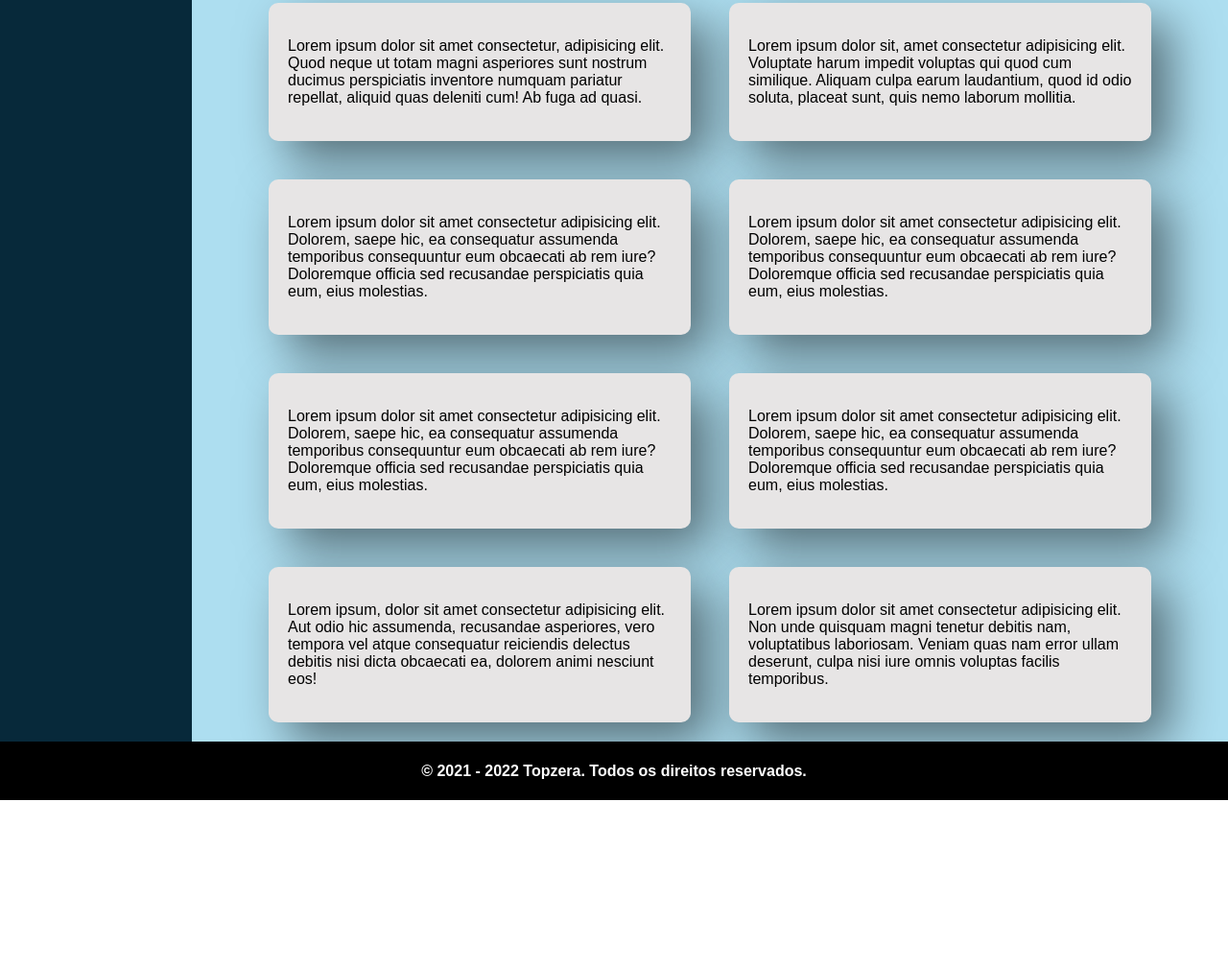
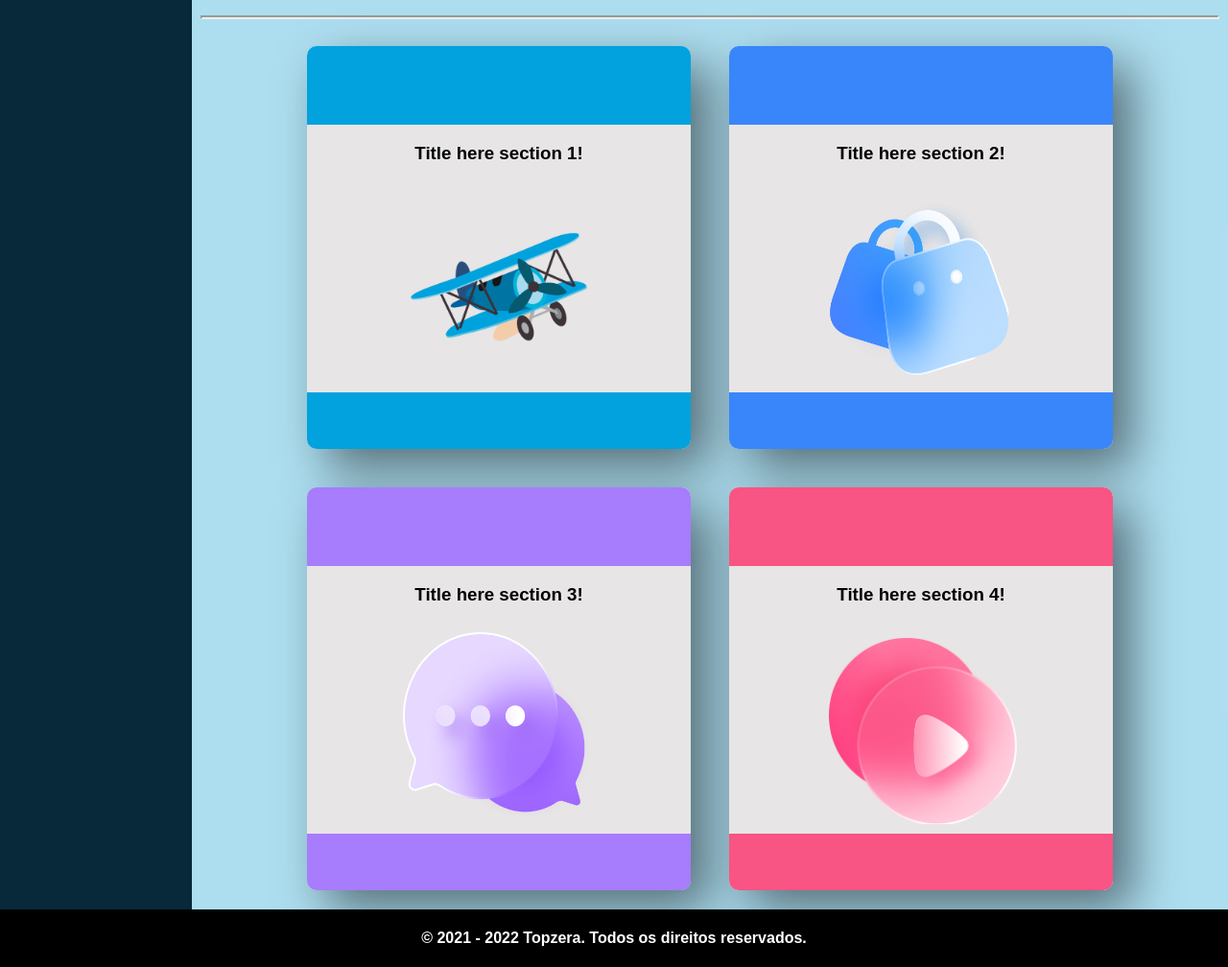
Before and after one commit to ClaytonMatos84/animations, a plain HTML site: page index.html in a window 1280 px wide. Shown: the part 2304-3312 px from the top of the page at 96% size. Before the commit the page ends 3138 px from the top, so only its background shows below. Drawn offline with nearby package versions, Linux system fonts and the light colour scheme.

Commit message:
[master] conteudo explicativo

```diff
--- a/index.html
+++ b/index.html
@@ -164,29 +164,57 @@
                 </div>
                 <hr>
                 <div class="conteudo-final">
-                    <div class="conteudo-texto">
-                        <p>Lorem ipsum dolor sit amet consectetur, adipisicing elit. Quod neque ut totam magni asperiores sunt nostrum ducimus perspiciatis inventore numquam pariatur repellat, aliquid quas deleniti cum! Ab fuga ad quasi.</p>
+                    <div class="conteudo-explicativo">
+                        <div class="conteudo-final-content">
+                            <div class="conteudo-explicativo-espaco conteudo-espaco1"></div>
+                            <h3>Title here section 1!</h3>
+                            <div class="conteudo-final-img">
+                                <img src="./img/airplane.png" alt="Imagem avião">
+                            </div>
+                            <div class="conteudo-explicativo-espaco conteudo-espaco1"></div>
+                            <p>Lorem ipsum dolor sit amet consectetur, adipisicing elit. Quod neque ut totam magni asperiores sunt nostrum ducimus perspiciatis inventore numquam pariatur repellat, aliquid quas deleniti cum! Ab fuga ad quasi.</p>
+                            <p>Lorem ipsum dolor sit amet consectetur, adipisicing elit. Unde modi, nulla quibusdam vel exercitationem tempore quae! Voluptates tempore reiciendis veniam nihil adipisci voluptate magni, aut, quis non quo repudiandae beatae!</p>
+                            <div class="conteudo-explicativo-espaco conteudo-espaco1"></div>
+                        </div>
                     </div>
-                    <div class="conteudo-texto">
-                        <p>Lorem ipsum dolor sit, amet consectetur adipisicing elit. Voluptate harum impedit voluptas qui quod cum similique. Aliquam culpa earum laudantium, quod id odio soluta, placeat sunt, quis nemo laborum mollitia.</p>
+                    <div class="conteudo-explicativo">
+                        <div class="conteudo-final-content">
+                            <div class="conteudo-explicativo-espaco conteudo-espaco2"></div>
+                            <h3>Title here section 2!</h3>
+                            <div class="conteudo-final-img">
+                                <img src="./img/bag.png" alt="Imagem avião">
+                            </div>
+                            <div class="conteudo-explicativo-espaco conteudo-espaco2"></div>
+                            <p>Lorem ipsum dolor sit, amet consectetur adipisicing elit. Voluptate harum impedit voluptas qui quod cum similique. Aliquam culpa earum laudantium, quod id odio soluta, placeat sunt, quis nemo laborum mollitia.</p>
+                            <p>Lorem ipsum dolor sit amet consectetur, adipisicing elit. Error unde id, quam dolorum suscipit optio fugiat aliquam tempore sequi obcaecati maiores modi amet blanditiis. Facere saepe eos dicta sint doloribus?</p>
+                            <div class="conteudo-explicativo-espaco conteudo-espaco2"></div>
+                        </div>
                     </div>
-                    <div class="conteudo-texto">
-                        <p>Lorem ipsum dolor sit amet consectetur adipisicing elit. Dolorem, saepe hic, ea consequatur assumenda temporibus consequuntur eum obcaecati ab rem iure? Doloremque officia sed recusandae perspiciatis quia eum, eius molestias.</p>
+                    <div class="conteudo-explicativo">
+                        <div class="conteudo-final-content">
+                            <div class="conteudo-explicativo-espaco conteudo-espaco3"></div>
+                            <h3>Title here section 3!</h3>
+                            <div class="conteudo-final-img">
+                                <img src="./img/chat.png" alt="Imagem avião">
+                            </div>
+                            <div class="conteudo-explicativo-espaco conteudo-espaco3"></div>
+                            <p>Lorem ipsum dolor sit amet consectetur adipisicing elit. Dolorem, saepe hic, ea consequatur assumenda temporibus consequuntur eum obcaecati ab rem iure? Doloremque officia sed recusandae perspiciatis quia eum, eius molestias.</p>
+                            <p>Lorem ipsum dolor, sit amet consectetur adipisicing elit. Mollitia possimus ab explicabo voluptate libero, fugit eius repellendus amet error ipsa dolor ea, eos laboriosam vel odit facere laudantium, nulla quo!</p>
+                            <div class="conteudo-explicativo-espaco conteudo-espaco3"></div>
+                        </div>
                     </div>
-                    <div class="conteudo-texto">
-                        <p>Lorem ipsum dolor sit amet consectetur adipisicing elit. Dolorem, saepe hic, ea consequatur assumenda temporibus consequuntur eum obcaecati ab rem iure? Doloremque officia sed recusandae perspiciatis quia eum, eius molestias.</p>
-                    </div>
-                    <div class="conteudo-texto">
-                        <p>Lorem ipsum dolor sit amet consectetur adipisicing elit. Dolorem, saepe hic, ea consequatur assumenda temporibus consequuntur eum obcaecati ab rem iure? Doloremque officia sed recusandae perspiciatis quia eum, eius molestias.</p>
-                    </div>
-                    <div class="conteudo-texto">
-                        <p>Lorem ipsum dolor sit amet consectetur adipisicing elit. Dolorem, saepe hic, ea consequatur assumenda temporibus consequuntur eum obcaecati ab rem iure? Doloremque officia sed recusandae perspiciatis quia eum, eius molestias.</p>
-                    </div>
-                    <div class="conteudo-texto">
-                        <p>Lorem ipsum, dolor sit amet consectetur adipisicing elit. Aut odio hic assumenda, recusandae asperiores, vero tempora vel atque consequatur reiciendis delectus debitis nisi dicta obcaecati ea, dolorem animi nesciunt eos!</p>
-                    </div>
-                    <div class="conteudo-texto">
-                        <p>Lorem ipsum dolor sit amet consectetur adipisicing elit. Non unde quisquam magni tenetur debitis nam, voluptatibus laboriosam. Veniam quas nam error ullam deserunt, culpa nisi iure omnis voluptas facilis temporibus.</p>
+                    <div class="conteudo-explicativo">
+                        <div class="conteudo-final-content">
+                            <div class="conteudo-explicativo-espaco conteudo-espaco4"></div>
+                            <h3>Title here section 4!</h3>
+                            <div class="conteudo-final-img">
+                                <img src="./img/play.png" alt="Imagem avião">
+                            </div>
+                            <div class="conteudo-explicativo-espaco conteudo-espaco4"></div>
+                            <p>Lorem ipsum dolor sit amet consectetur adipisicing elit. Dolorem, saepe hic, ea consequatur assumenda temporibus consequuntur eum obcaecati ab rem iure? Doloremque officia sed recusandae perspiciatis quia eum, eius molestias.</p>
+                            <p>Lorem, ipsum dolor sit amet consectetur adipisicing elit. Quae veritatis omnis cupiditate iste aliquid ducimus asperiores dolor officiis, quibusdam magni obcaecati veniam sed aut aliquam laudantium! Aperiam vitae ab sed?</p>
+                            <div class="conteudo-explicativo-espaco conteudo-espaco4"></div>
+                        </div>
                     </div>
                 </div>
             </div>
--- a/style.css
+++ b/style.css
@@ -548,6 +548,7 @@ main.cards section.card.about {
 
 .conteudo-img {
     width: 300px;
+    height: 300px;
 }
 
 .conteudo-img img {
@@ -570,6 +571,65 @@ main.cards section.card.about {
     justify-content: center;
 }
 
+.conteudo-explicativo {
+    margin: 20px;
+    max-width: 400px;
+    height: 420px;
+    background: #e7e5e5;
+    overflow: hidden;
+    border-radius: 10px;
+    box-shadow: 20px 20px 50px rgba(0, 0, 0, 0.5);
+}
+
+.conteudo-final-content {
+    display: flex;
+    flex-direction: column;
+    align-items: center;
+    cursor: pointer;
+
+    transform: translateY(0);
+    transition: 1.5s;
+}
+
+.conteudo-final-content:hover {
+    transform: translateY(-364px);
+}
+
+.conteudo-final-content p {
+    margin: 20px;
+}
+
+.conteudo-explicativo-espaco {
+    width: 100%;
+    height: 82px;
+}
+
+.conteudo-espaco1 {
+    background: #01a2dd;
+}
+
+.conteudo-espaco2 {
+    background: #3986fb;
+}
+
+.conteudo-espaco3 {
+    background: #a77cfd;
+}
+
+.conteudo-espaco4 {
+    background: #f85484;
+}
+
+.conteudo-final-img {
+    width: 200px;
+    height: 200px;
+    margin: 10px;
+}
+
+.conteudo-final-img img {
+    width: 100%;
+    height: 100%;
+}
 
 .conteudo-footer {
     display: flex;
@@ -590,6 +650,7 @@ main.cards section.card.about {
 
     .conteudo-img {
         width: 200px;
+        height: 200px;
     }
 
     .conteudo-texto {
@@ -614,6 +675,7 @@ main.cards section.card.about {
 
     .conteudo-img {
         width: 75px;
+        height: 75px;
     }
 
     .conteudo-texto {
```
